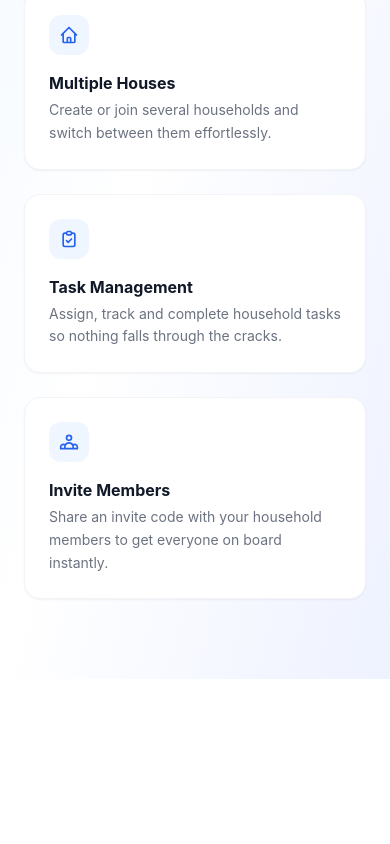
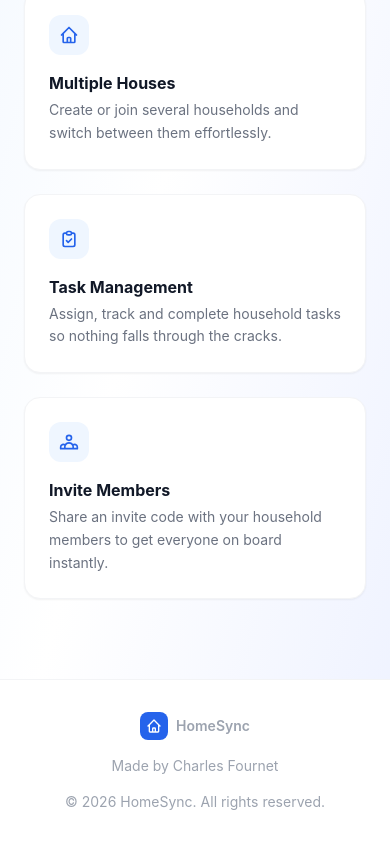
Before and after one commit to Getuser31/home_sync_frontend, a React (Create React App) app: page / in a window 390 px wide. Shown: the part 737-1581 px from the top of the page. Before the commit the page ends 1416 px from the top, so only its background shows below. Built offline with nearby package versions, Linux system fonts and the light colour scheme; no server answers.

Commit message:
feat(landing): add footer to `LandingPage` with copyright and attribution
- Updated English and French translation files to include footer text.
- Added a responsive footer section in `LandingPage` with brand, copyright, and attribution information.

```diff
--- a/src/LandingPage.jsx
+++ b/src/LandingPage.jsx
@@ -121,6 +121,27 @@ const LandingPage = () => {
                     </div>
                 ))}
             </section>
+
+            {/* Footer */}
+            <footer className="bg-white border-t border-gray-100">
+                <div className="max-w-7xl mx-auto w-full px-6 py-8 flex flex-col sm:flex-row items-center justify-between gap-4">
+                    <div className="flex items-center gap-2">
+                        <div className="bg-blue-600 p-1.5 rounded-lg">
+                            <svg className="w-4 h-4 text-white" fill="none" stroke="currentColor" viewBox="0 0 24 24">
+                                <path strokeLinecap="round" strokeLinejoin="round" strokeWidth="2"
+                                      d="M3 12l2-2m0 0l7-7 7 7M5 10v10a1 1 0 001 1h3m10-11l2 2m-2-2v10a1 1 0 01-1 1h-3m-6 0a1 1 0 001-1v-4a1 1 0 011-1h2a1 1 0 011 1v4a1 1 0 001 1m-6 0h6"/>
+                            </svg>
+                        </div>
+                        <span className="text-sm font-semibold text-gray-400">HomeSync</span>
+                    </div>
+                    <p className="text-sm text-gray-400">
+                        {t('landing.footer_made_by')}
+                    </p>
+                    <p className="text-sm text-gray-400">
+                        {t('landing.footer_copyright', { year: new Date().getFullYear() })}
+                    </p>
+                </div>
+            </footer>
         </div>
     );
 };
--- a/src/locales/en/translation.json
+++ b/src/locales/en/translation.json
@@ -21,9 +21,12 @@
     "feature_tasks_desc": "Assign, track and complete household tasks so nothing falls through the cracks.",
     "feature_members_title": "Invite Members",
     "feature_members_desc": "Share an invite code with your household members to get everyone on board instantly.",
-    "get_started": "Get started"
+    "get_started": "Get started",
+    "footer_copyright": "© {{year}} HomeSync. All rights reserved.",
+    "footer_made_by": "Made by Charles Fournet"
   },
   "login": {
+
     "title": "Welcome Back",
     "subtitle": "Please enter your details to sign in",
     "email": "Email",
--- a/src/locales/fr/translation.json
+++ b/src/locales/fr/translation.json
@@ -21,9 +21,12 @@
     "feature_tasks_desc": "Assignez, suivez et accomplissez les tâches ménagères pour que rien ne passe entre les mailles du filet.",
     "feature_members_title": "Inviter des Membres",
     "feature_members_desc": "Partagez un code d'invitation avec les membres de votre foyer pour les intégrer instantanément.",
-    "get_started": "Commencer"
+    "get_started": "Commencer",
+    "footer_copyright": "© {{year}} HomeSync. Tous droits réservés.",
+    "footer_made_by": "Créé par Charles Fournet"
   },
   "login": {
+
     "title": "Bon Retour",
     "subtitle": "Veuillez saisir vos informations pour vous connecter",
     "email": "Email",
```
